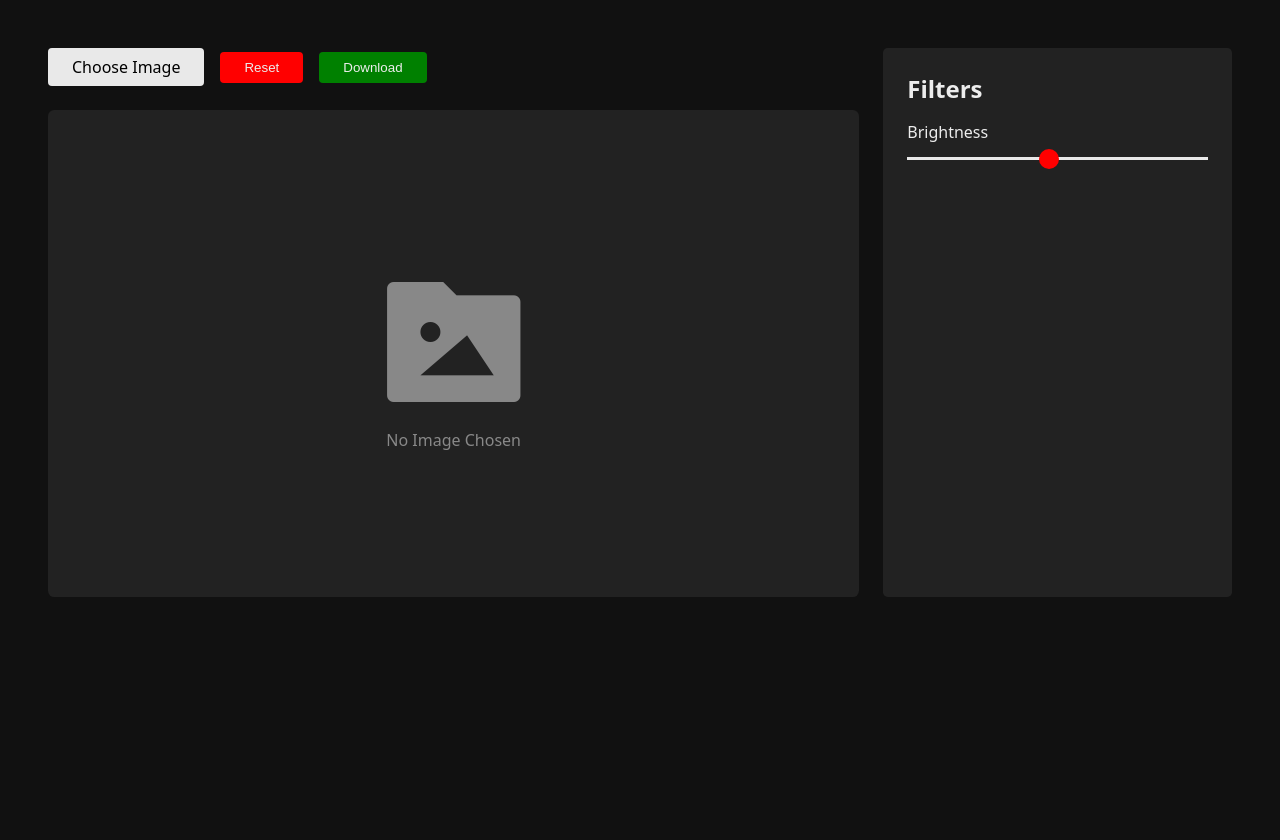
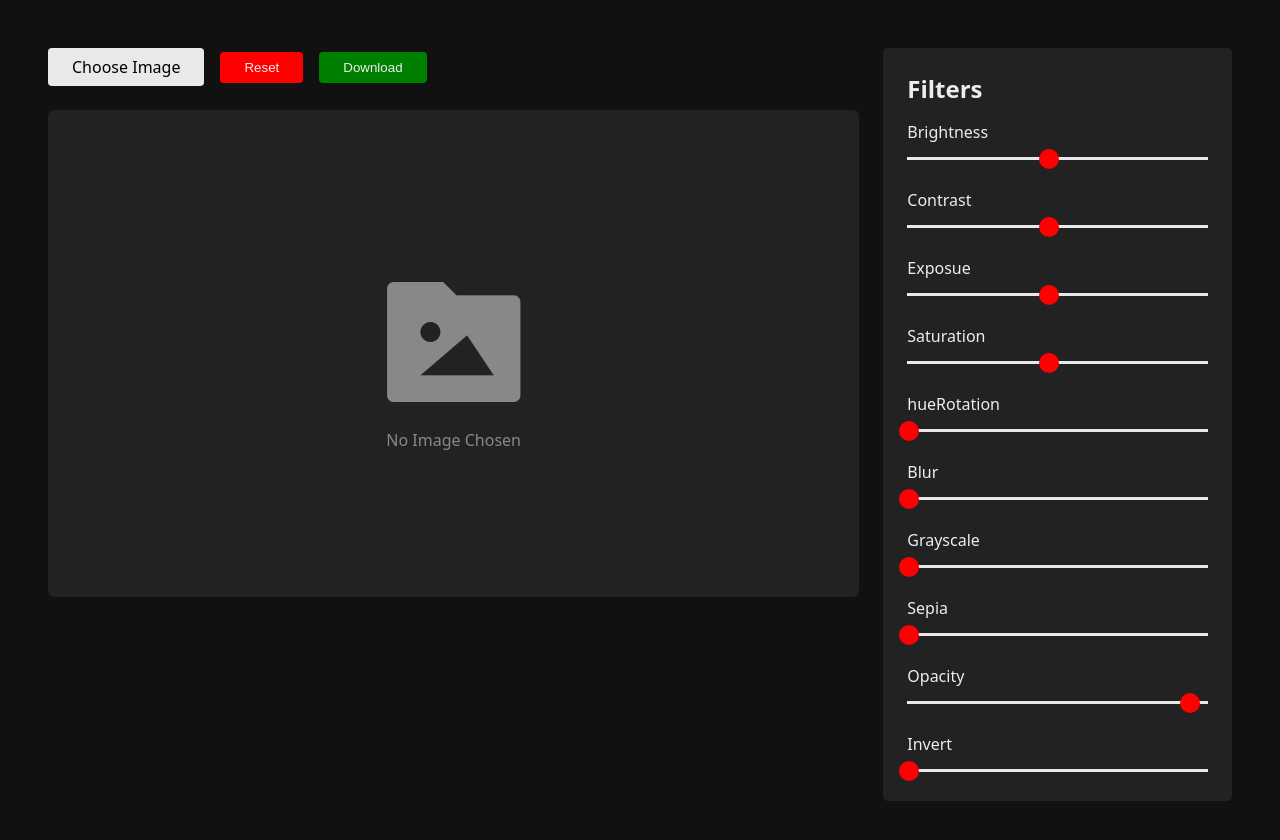
Before and after one commit to Abbas7120/Image-Editor, a plain HTML site: page index.html in a window 1280 px wide. Before the commit the page ends 800 px from the top, so only its background shows below. Drawn offline with nearby package versions, Linux system fonts and the light colour scheme.

Commit message:
Filters Added

```diff
--- a/index.html
+++ b/index.html
@@ -32,13 +32,22 @@
             </div>
             <div class="right">
                 <h2>Filters</h2>
-                <div class="filter">
+                <div class="filters">
+                <!-- <div class="filter">
                     <p>Brightness</p>
+                        <input type="range" min="0" max="200" name="brightness" value="100">
+ </div>
+                        <div class="filter">
+
+                    <p>Brightness</p>
+
                     <input type="range" min="0" max="200" name="brightness" value="100">
 
+                </div> -->
                 </div>
             </div>
         </section>
     </main>
+    <script src="script.js"></script>
 </body>
 </html>
--- /dev/null
+++ b/script.js
@@ -0,0 +1,93 @@
+const filters={
+    Brightness:{
+        value:100,
+        min:0,
+        max:200,
+        unit:"%",
+    },
+Contrast:{
+        value:100,
+        min:0,
+        max:200,
+         unit:"%",
+    },
+    Exposue:{
+        value:100,
+        min:0,
+        max:200,
+         unit:"%",
+    },
+    Saturation:{
+        value:100,
+        min:0,
+        max:200,
+         unit:"%",
+    },
+    hueRotation:{
+        value:0,
+        min:0,
+        max:300,
+         unit:"deg",
+    },
+    Blur:{
+        value:0,
+        min:0,
+        max:20,
+         unit:"px",
+    },
+    Grayscale:{
+        value:0,
+        min:0,
+        max:100,
+         unit:"%",
+    },
+    Sepia:{
+        value:0,
+        min:0,
+        max:100,
+         unit:"%",
+    },
+    Opacity:{
+        value:100,
+        min:0,
+        max:100,
+        unit:"%",
+    },
+    Invert:{
+        value:0,
+        min:0,
+        max:100,
+          unit:"%",
+    },
+}
+/* <div class="filters">
+                <div class="filter">
+                    <p>Brightness</p>
+                    <input type="range" min="0" max="200" name="brightness" value="100">
+  <p>Brightness</p> */
+const filterContainer=document.querySelector(".filters")
+function createFilterElement(name,unit="%",value,min,max){
+const div=document.createElement("div")
+div.classList.add('filter')
+const input=document.createElement("input")
+input.type="range"
+input.min=min,
+input.max=max,
+input.value=value,
+input.id=name
+const p=document.createElement("p")
+p.innerText=name
+
+div.appendChild(p)
+div.appendChild(input)
+
+return div
+}
+
+Object.keys(filters).forEach(filter=>{
+
+    //console.log(filter,filters[filter])
+const filterElement=createFilterElement(filter,filters[filter].unit,filters[filter].value,filters[filter].min,filters[filter].max)
+console.log(filterElement)
+filterContainer.appendChild(filterElement)
+})
--- a/style.css
+++ b/style.css
@@ -100,6 +100,12 @@ main section .right{
     flex-direction: column;
     gap: var(--gutter-md);
 }
+
+main section .right .filters{
+    display: flex;
+    flex-direction: column;
+    gap: var(--gutter-lg);
+}
 main section .right .filter{
     width: 100%;
 }
```
